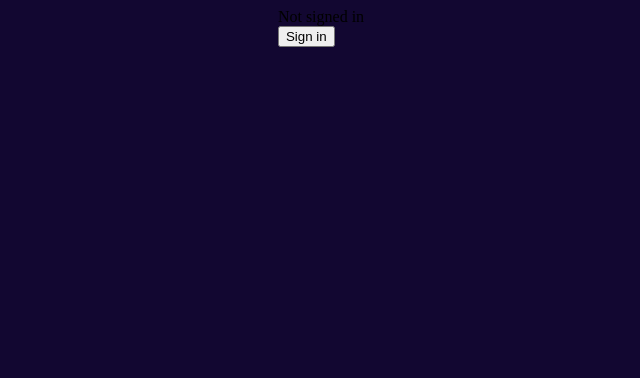
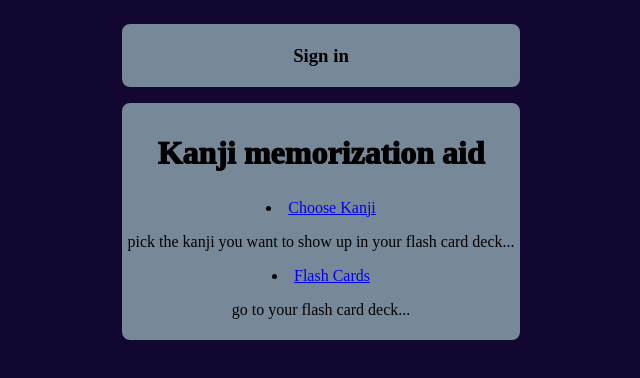
Before and after one commit to VaughnAkiu/learnJapanese, a Next.js app: page / in a window 1280 px wide. Shown: the top 378 px of the page, without its empty margins (319-959 px from the left). Built offline with nearby package versions, Linux system fonts and the light colour scheme; no server answers.

Commit message:
making login button look a little better / uniform

```diff
--- a/pages/index.tsx
+++ b/pages/index.tsx
@@ -9,18 +9,46 @@ const siteTitle = 'Learn Japanese';
 export default function Home({  }) {
   const { data: session } = useSession();
 
-  if (session) {
+  // if (session) {
     return (
       <>
-        Signed in as {session.user.email} <br />
-        <button onClick={() => signOut()}>Sign out</button>
+        {session ?
+
+          <div className={utilStyles.containerLogin} onClick={() => signOut()}>
+            <p>Signed in as {session.user.name}. </p>
+            <p>Click to sign out...</p>
+          </div>
+
+        :
+          <div className={utilStyles.containerLogin} onClick={() => signIn()}>
+              <h3>Sign in </h3>
+          </div>
+        }
+        <Head>
+            <title>{siteTitle}</title>
+        </Head>
+        <div className={utilStyles.container}>
+
+                <h2 className={utilStyles.headingLg}>
+                    Kanji memorization aid
+                </h2>
+                <li>
+                <Link href="chooseKanji">Choose Kanji</Link>
+                </li>
+                <p>pick the kanji you want to show up in your flash card deck...</p>
+                <li>
+                  <Link href="flashCards">Flash Cards</Link>
+                </li>
+                <p>go to your flash card deck...</p>
+
+        </div>
+        {/* <Layout></Layout> */}
       </>
     )
-  }
+  // }
   return (
     <>
-      Not signed in <br />
-      <button onClick={() => signIn()}>Sign in</button>
+
     </> )
 
 
--- a/styles/utils.module.css
+++ b/styles/utils.module.css
@@ -30,7 +30,7 @@
   }
 
   .containerSmall {
-    border: 5px solid lightslategray;
+    border: 2px solid lightslategray;
     background-color: lightslategray;
     border-radius: 0.5em;
 
@@ -38,7 +38,23 @@
     /* place-items: center; */
     text-align: center;
     margin: 1rem;
-    width: 5rem;
+    width: 3rem;
+    height: 3rem;
+    cursor: pointer;
+  }
+
+  .containerLogin {
+    border: 2px solid lightslategray;
+    background-color: lightslategray;
+    border-radius: 0.5em;
+
+    /* display: grid; */
+    /* place-items: center; */
+    text-align: center;
+    margin: 1rem;
+    /* width: 3rem; */
+    /* height: 3rem; */
+    cursor: pointer;
   }
 
   .containerChooseKanji {
```
